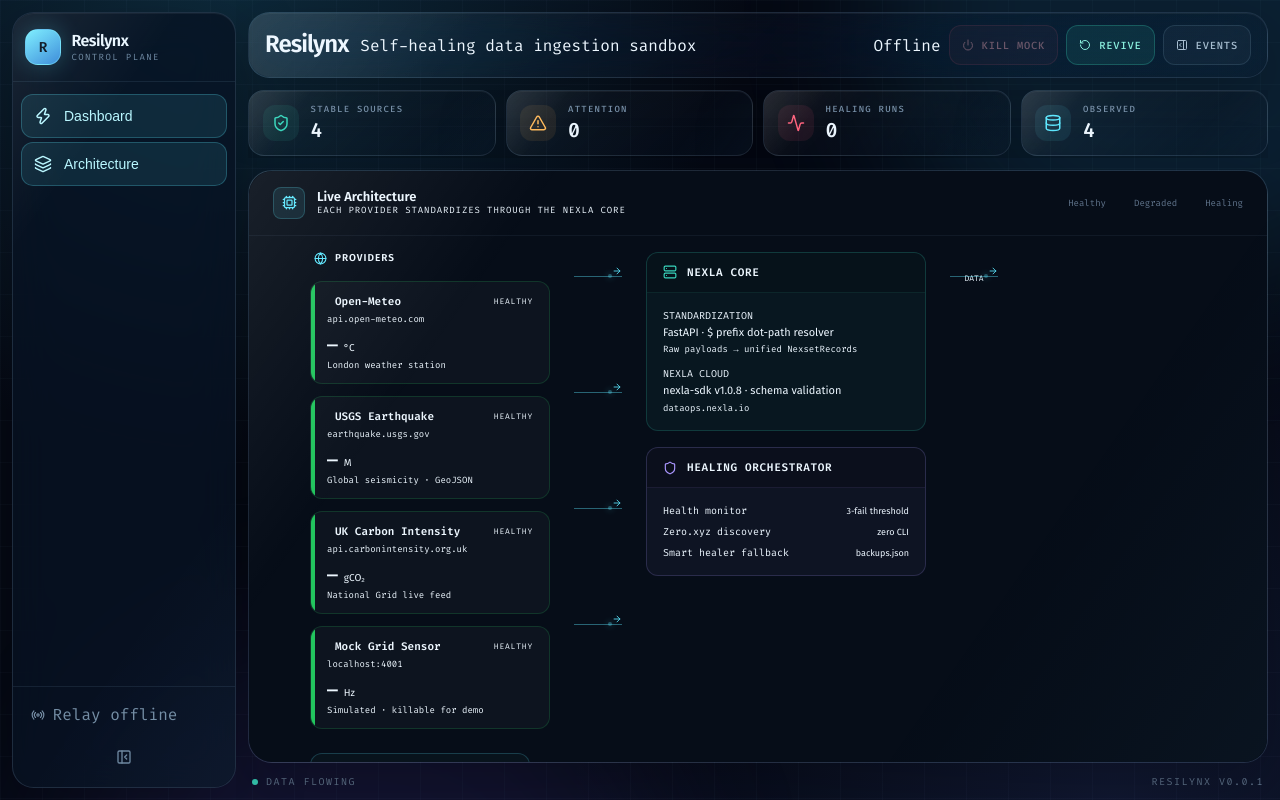
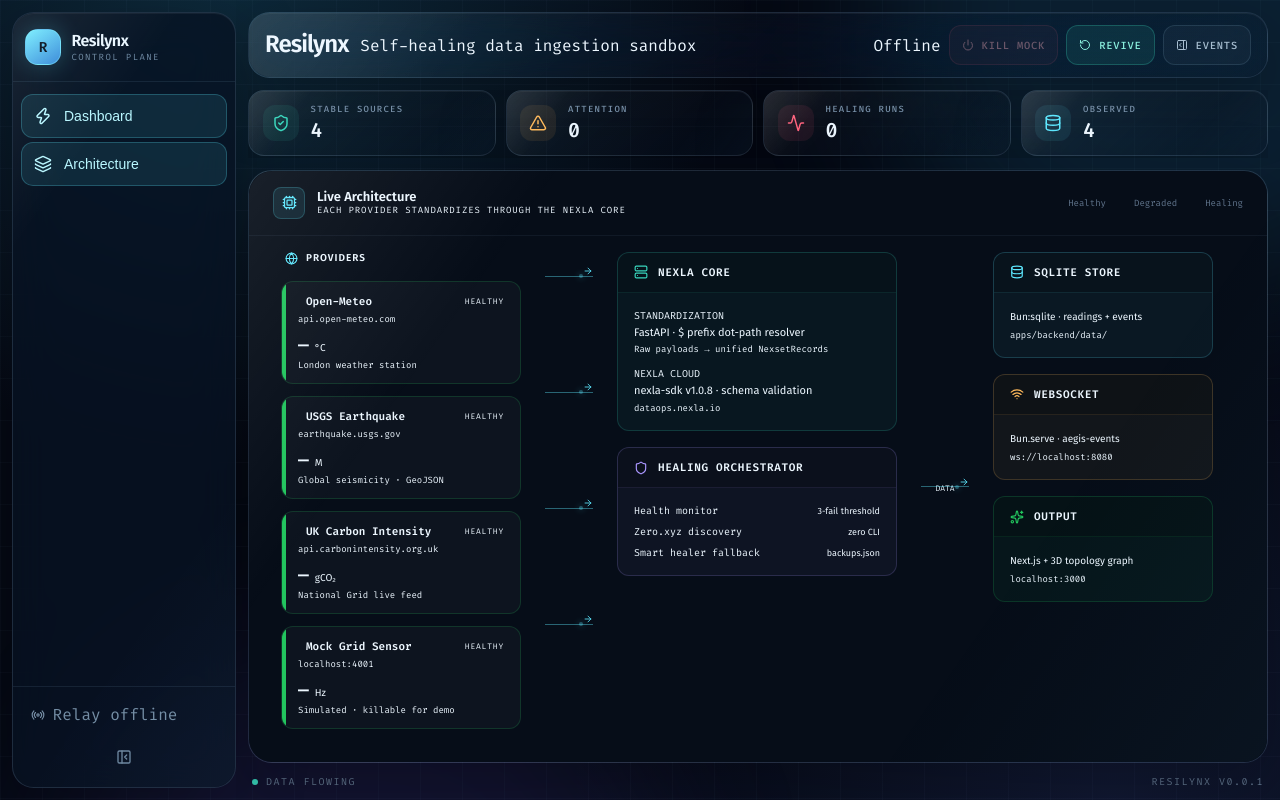
Before and after one commit to PeytonLi/Resilynx, a Next.js app in the folder apps/frontend/: page / in a window 1280 px wide. Built offline with nearby package versions, Linux system fonts and the light colour scheme; no server answers.

Commit message:
fix: ArchitectureFlow diagram layout — remove flex-wrap, fix DATA arrow centering, prevent column wrapping

```diff
--- a/apps/frontend/app/globals.css
+++ b/apps/frontend/app/globals.css
@@ -628,10 +628,8 @@
 
 .architecture-flow > div:nth-child(2) > div:last-child > div {
   display: flex;
-  flex-wrap: wrap;
   align-items: flex-start;
   gap: 1.5rem;
-  width: 100%;
 }
 
 /* Provider cards */
--- a/apps/frontend/components/ArchitectureFlow.tsx
+++ b/apps/frontend/components/ArchitectureFlow.tsx
@@ -258,7 +258,7 @@
 
         {/* ── ARCHITECTURE FLOW ── */}
       <div className="flex-1 flex items-start justify-center px-8 py-4 min-h-0 overflow-auto">
-        <div className="flex flex-wrap items-start gap-6 w-full max-w-4xl">
+        <div className="flex items-start gap-6 w-full" style={{ minWidth: 900 }}>
           {/* ── LEFT: Provider column ── */}
           <div className="flex flex-col gap-3 shrink-0" style={{ width: 240 }}>
             <div className="flex items-center gap-2 mb-1 px-1">
@@ -340,7 +340,7 @@
           </div>
 
           {/* ── Flow arrow → right ── */}
-          <div className="flex items-center shrink-0" style={{ paddingTop: 24 }}>
+          <div className="flex items-center justify-center shrink-0" style={{ alignSelf: "stretch" }}>
             <div className="flex flex-col items-center gap-1">
               <FlowArrow active />
               <span className="text-[8px] text-[#60748c] -mt-1" style={{ fontFamily: "'Fira Code', monospace" }}>DATA</span>
```
